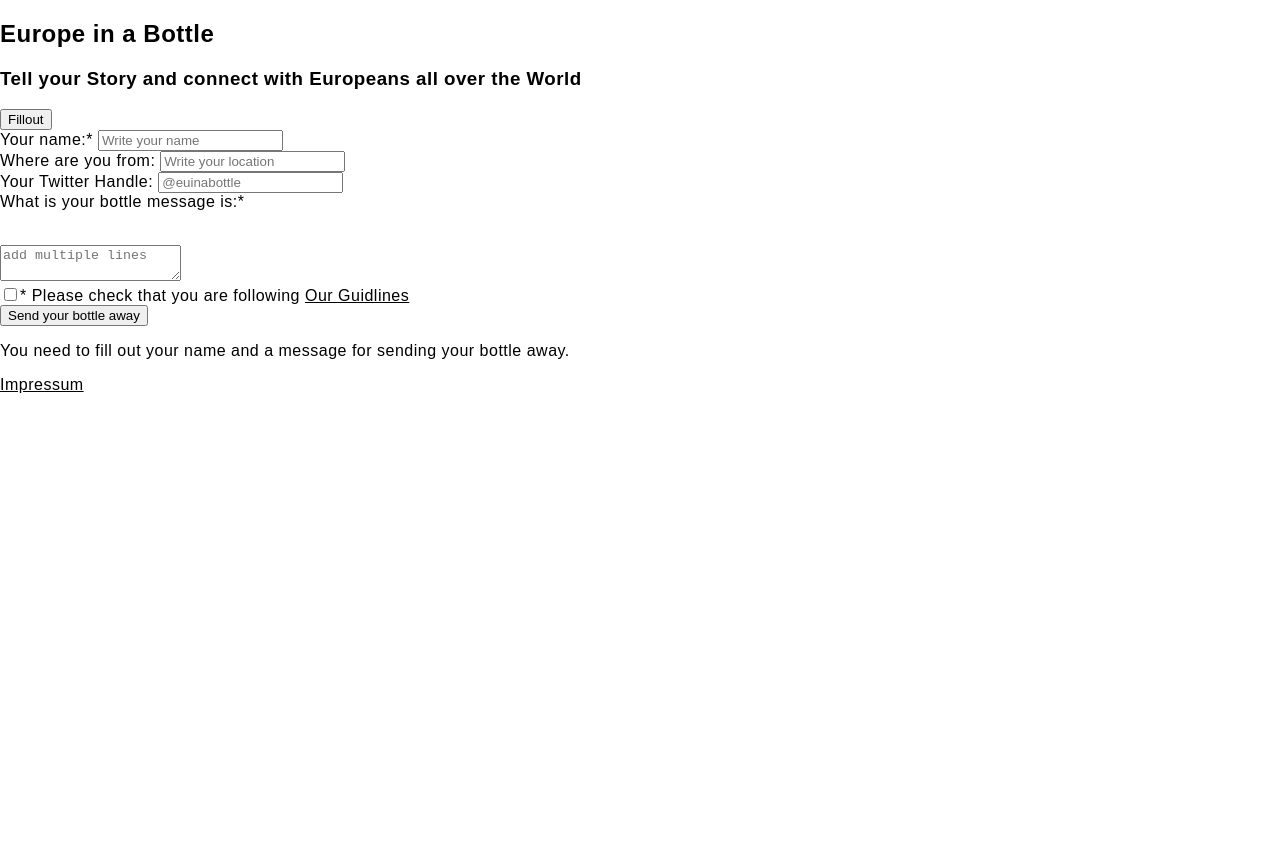
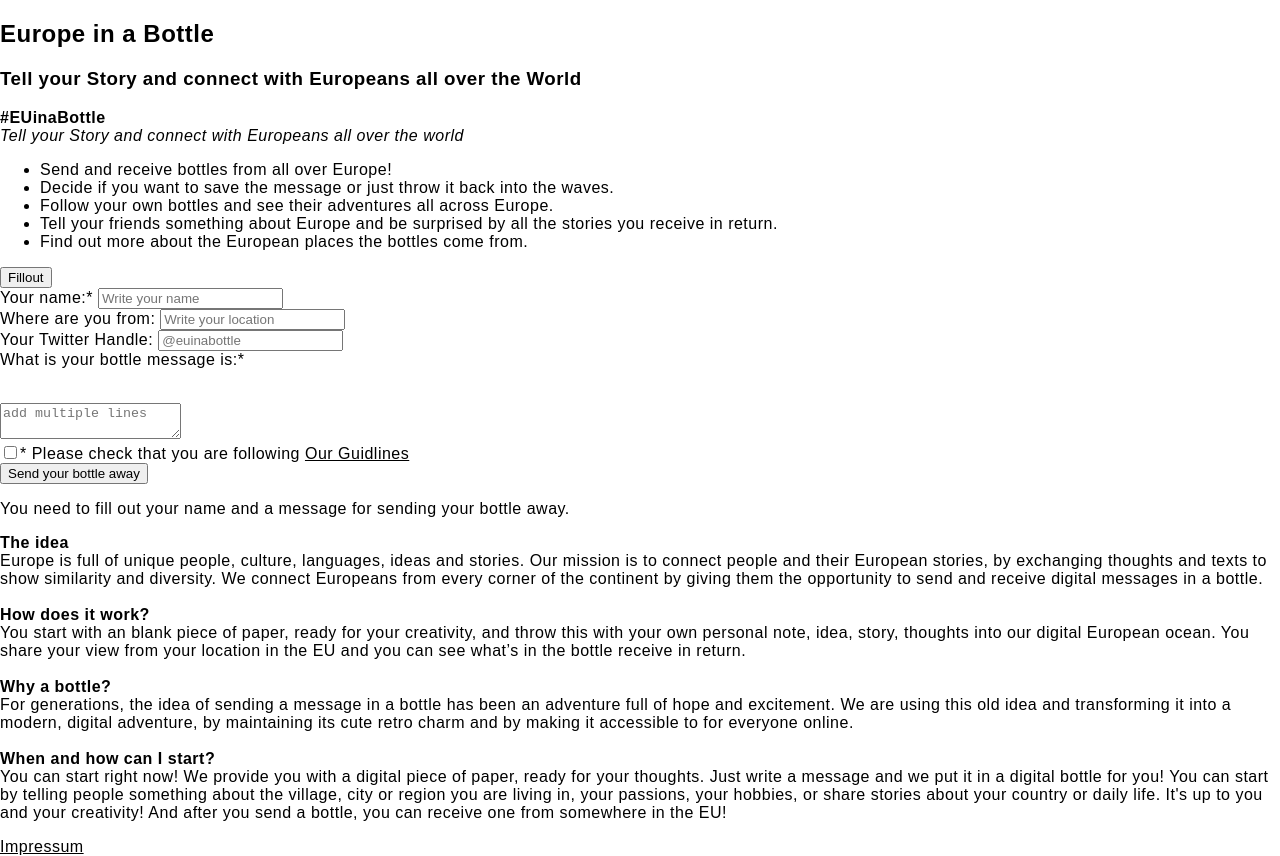
Before and after one commit to roikiermedia/europeinabottle, a Nuxt app: page / in a window 1280 px wide. Before the commit the page ends 820 px from the top, so only its background shows below. Built offline with nearby package versions, Linux system fonts and the light colour scheme.

Commit message:
information texts

```diff
--- a/pages/index.vue
+++ b/pages/index.vue
@@ -1,5 +1,17 @@
 <template>
   <section>
+    <p>
+      <b> #EUinaBottle <br /> </b>
+      <i> Tell your Story and connect with Europeans all over the world </i> <br />
+      <ul>
+	       <li> Send and receive bottles from all over Europe! </li>
+	       <li> Decide if you want to save the message or just throw it back into the waves. </li>
+	       <li> Follow your own bottles and see their adventures all across Europe. </li>
+	       <li> Tell your friends something about Europe and be surprised by all the stories you receive in return. </li>
+	       <li> Find out more about the European places the bottles come from. </li>
+      </ul>
+    </p>
+
     <button @click="testFillout">Fillout</button>
 
     <div v-if="messageSendSuccess">
@@ -34,6 +46,22 @@
 
     <p>
       You need to fill out your name and a message for sending your bottle away.
+    </p>
+
+    <p>
+      <b>The idea </b> <br />
+        Europe is full of unique people, culture, languages, ideas and stories. Our mission is to connect people and their European stories, by exchanging thoughts and texts to show similarity and diversity. We connect Europeans from every corner of the continent by giving them the opportunity to send and receive digital messages in a bottle. <br />
+      <br>
+      <b>How does it work?</b><br />
+        You start with an blank piece of paper, ready for your creativity, and throw this with your own personal note, idea, story, thoughts into our digital European ocean. You share your view from your location in the EU and you can see what’s in the bottle receive in return.<br />
+      <br>
+      <b>Why a bottle?</b><br />
+        For generations, the idea of sending a message in a bottle has been an adventure full of hope and excitement. We are using this old idea and transforming it into a modern, digital adventure, by maintaining its cute retro charm and by making it accessible to for everyone online. <br />
+      <br>
+      <b>When and how can I start?</b><br />
+        You can start right now! We provide you with a digital piece of paper, ready for your thoughts. Just write a message and we put it in a digital bottle for you!
+        You can start by telling people something about the village, city or region you are living in, your passions, your hobbies, or share stories about your country or daily life. It's up to you and your creativity!
+        And after you send a bottle, you can receive one from somewhere in the EU!<br />
     </p>
 
   </section>
```
